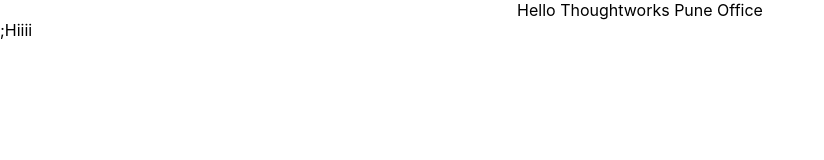
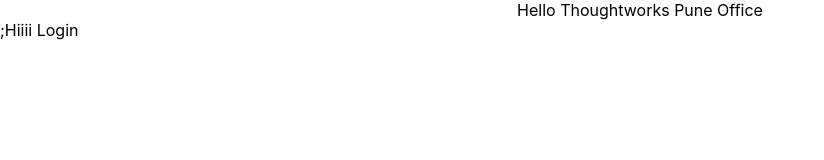
Before and after one commit to suyash460/BookStore, a React (Create React App) app: page / in a window 1280 px wide. Shown: the top 160 px of the page, without its empty margins (0-824 px from the left). Built offline with nearby package versions, Linux system fonts and the light colour scheme.

Commit message:
Ref. Login Component

```diff
--- a/src/Login.js
+++ b/src/Login.js
@@ -1,5 +1,5 @@
 const Login = () => {
-  return <>Hiiii</>;
+  return <>Hiiii Login</>;
 };
 
 export default Login;
```
